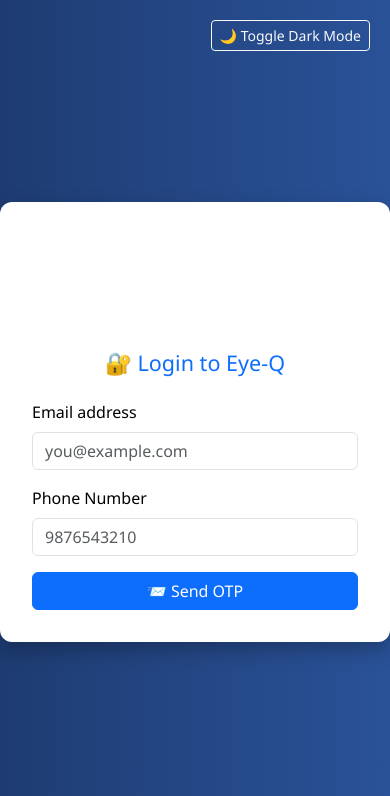
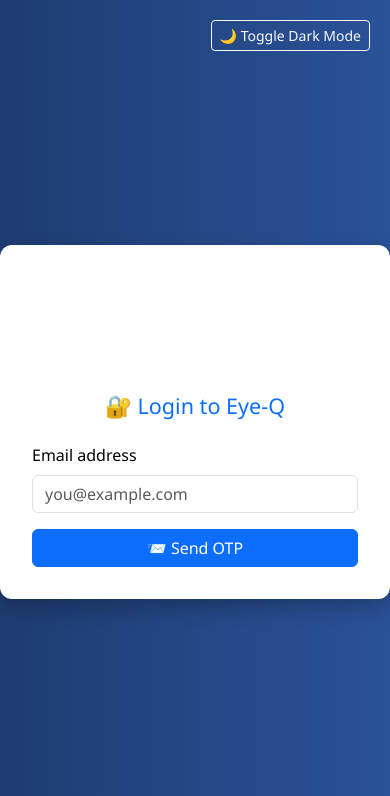
Before and after one commit to DEBABRATA1331/eyeq-iop-tracker, a Flask app: page /login in a window 390 px wide. Shown: the top 796 px of the page. Run offline with Flask 3, Linux system fonts and the light colour scheme; some libraries are stand-ins or nearby versions.

Commit message:
Removed phone OTP, updated login logic and verify_otp routes

```diff
--- a/app.py
+++ b/app.py
@@ -74,10 +74,9 @@
 def login():
     if request.method == 'POST':
         email = request.form['email'].strip().lower()
-        phone = request.form['phone'].strip()
 
-        if not email or not phone:
-            flash("Both email and phone are required!", "danger")
+        if not email:
+            flash("Email is required!", "danger")
             return redirect(url_for('login'))
 
         otp = send_email_otp(email)
@@ -88,11 +87,12 @@
         session['otp'] = otp
         session['otp_expiry'] = (datetime.now() + timedelta(minutes=5)).timestamp()
         session['email'] = email
-        session['phone'] = phone
+
         flash("OTP sent to your email.", "info")
         return redirect(url_for('verify_otp'))
 
     return render_template('login.html')
+
 
 @app.route('/verify_otp', methods=['GET', 'POST'])
 def verify_otp():
@@ -102,39 +102,40 @@
         expiry = session.get('otp_expiry')
 
         if not expiry or datetime.now().timestamp() > expiry:
-            flash("OTP expired. Please request a new one.", "warning")
+            flash("OTP expired. Please login again.", "warning")
             return redirect(url_for('login'))
 
         if entered == correct:
             email = session['email']
-            phone = session['phone']
             user_id = str(uuid.uuid4())
 
             try:
                 with get_db_connection() as con:
                     with con.cursor() as cur:
                         cur.execute("""
-                            INSERT INTO users (id, email, phone)
-                            VALUES (%s, %s, %s)
+                            INSERT INTO users (id, email)
+                            VALUES (%s, %s)
                             ON CONFLICT (email) DO NOTHING;
-                        """, (user_id, email, phone))
+                        """, (user_id, email))
                         con.commit()
             except Exception as e:
                 print("DB error:", e)
                 flash("Database error occurred.", "danger")
                 return redirect(url_for('login'))
 
+            # Clear OTP session data
             session.pop('otp', None)
             session.pop('otp_expiry', None)
+
             session['authenticated'] = True
             session['email'] = email
-            session['phone'] = phone
             flash("Login successful!", "success")
             return redirect(url_for('dashboard'))
         else:
             flash("Incorrect OTP. Please try again.", "danger")
 
     return render_template('verify_otp.html')
+
 
 @app.route('/resend_otp')
 def resend_otp():
@@ -143,9 +144,12 @@
         return redirect(url_for('login'))
 
     new_otp = send_email_otp(session['email'])
-    session['otp'] = new_otp
-    session['otp_expiry'] = (datetime.now() + timedelta(minutes=5)).timestamp()
-    flash("OTP resent to your email.", "info")
+    if new_otp:
+        session['otp'] = new_otp
+        session['otp_expiry'] = (datetime.now() + timedelta(minutes=5)).timestamp()
+        flash("OTP resent to your email.", "info")
+    else:
+        flash("Failed to resend OTP.", "danger")
     return redirect(url_for('verify_otp'))
 
 @app.route('/dashboard')
--- a/templates/login.html
+++ b/templates/login.html
@@ -102,12 +102,6 @@
     <label for="email" class="form-label">Email address</label>
     <input required type="email" class="form-control" name="email" id="email" placeholder="you@example.com">
   </div>
-
-  <div class="mb-3">
-    <label for="phone" class="form-label">Phone Number</label>
-    <input required type="text" class="form-control" name="phone" id="phone" placeholder="9876543210">
-  </div>
-
   <div class="d-grid">
     <button type="submit" class="btn btn-primary">📨 Send OTP</button>
   </div>
```
